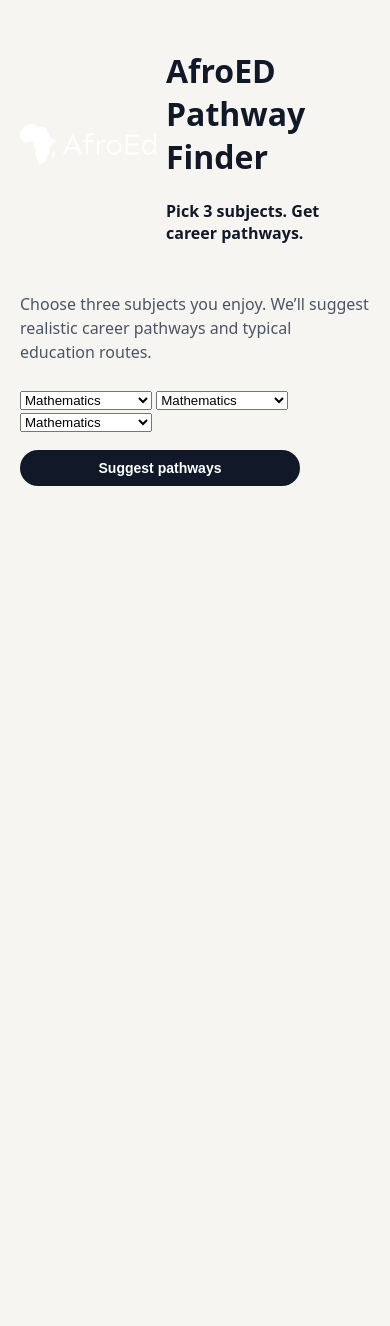
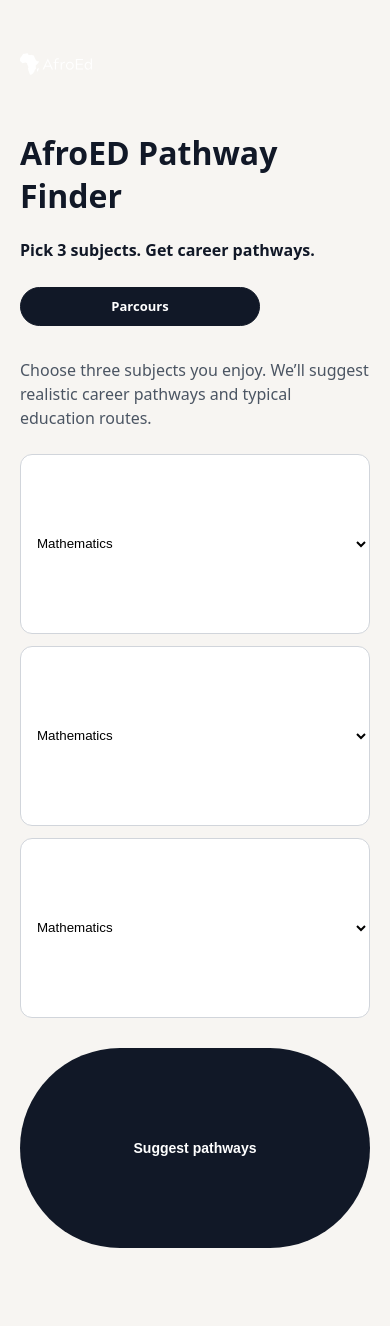
Before and after one commit to meite-root/afroed-portesouvertes, a Flask app: page /pathways in a window 390 px wide. Before the commit the page ends 486 px from the top, so only its background shows below. Run offline with Flask 3, Linux system fonts and the light colour scheme.

Commit message:
Add events calendar and responsive pathways layout

```diff
--- a/static/style.css
+++ b/static/style.css
@@ -136,6 +136,70 @@ button:hover {
   display: flex;
   flex-direction: column;
   gap: 32px;
+}
+
+/* ======================================================
+   Pathways layout helpers
+====================================================== */
+
+.pathways-header {
+  flex-wrap: wrap;
+  justify-content: space-between;
+  gap: 16px;
+}
+
+.pathways-header .logo {
+  width: 96px;
+  height: 96px;
+}
+
+.pathways-pill {
+  width: auto;
+  padding-inline: 24px;
+}
+
+.cta-row {
+  display: flex;
+  flex-wrap: wrap;
+  gap: 12px;
+  align-items: center;
+}
+
+.cta-row select {
+  padding: 10px 12px;
+  border-radius: 12px;
+  border: 1px solid #d1d5db;
+  background: #ffffff;
+  min-width: 180px;
+  flex: 1 1 180px;
+}
+
+.cta-row .cta {
+  border: 0;
+  width: auto;
+  flex: 1 1 200px;
+}
+
+@media (max-width: 700px) {
+  .pathways-header {
+    align-items: flex-start;
+  }
+
+  .pathways-header .logo {
+    width: 72px;
+    height: 72px;
+  }
+
+  .cta-row {
+    flex-direction: column;
+    align-items: stretch;
+  }
+
+  .cta-row select,
+  .cta-row .cta {
+    width: 100%;
+    max-width: 100%;
+  }
 }
 
 /* ======================================================
--- a/templates/pathways.html
+++ b/templates/pathways.html
@@ -2,23 +2,25 @@
 <html lang="en">
 <head>
   <meta charset="UTF-8">
+  <meta name="viewport" content="width=device-width, initial-scale=1">
   <title>Pathway Finder</title>
   <link rel="stylesheet" href="{{ url_for('static', filename='style.css') }}">
 </head>
 <body class="landing-body">
   <main class="landing">
-    <header class="brand">
+    <header class="brand pathways-header">
       <img class="logo" src="{{ url_for('static', filename='afroed-logo.svg') }}" alt="AfroED logo">
       <div>
         <h1>AfroED Pathway Finder</h1>
         <p class="tagline">Pick 3 subjects. Get career pathways.</p>
       </div>
+      <a class="pill-button pathways-pill" href="{{ url_for('pathways') }}">Parcours</a>
     </header>
 
     <section class="hero">
       <p class="hero-text">Choose three subjects you enjoy. We’ll suggest realistic career pathways and typical education routes.</p>
 
-      <form id="pathwayForm" class="cta-row" style="align-items:center;">
+      <form id="pathwayForm" class="cta-row">
         <select id="s1" required>
           {% for s in subjects %}<option value="{{ s }}">{{ s }}</option>{% endfor %}
         </select>
```
Also changed, not shown: other parts of static/style.css (+130 -0 lines), templates/landing.html (+87 -1 lines).
